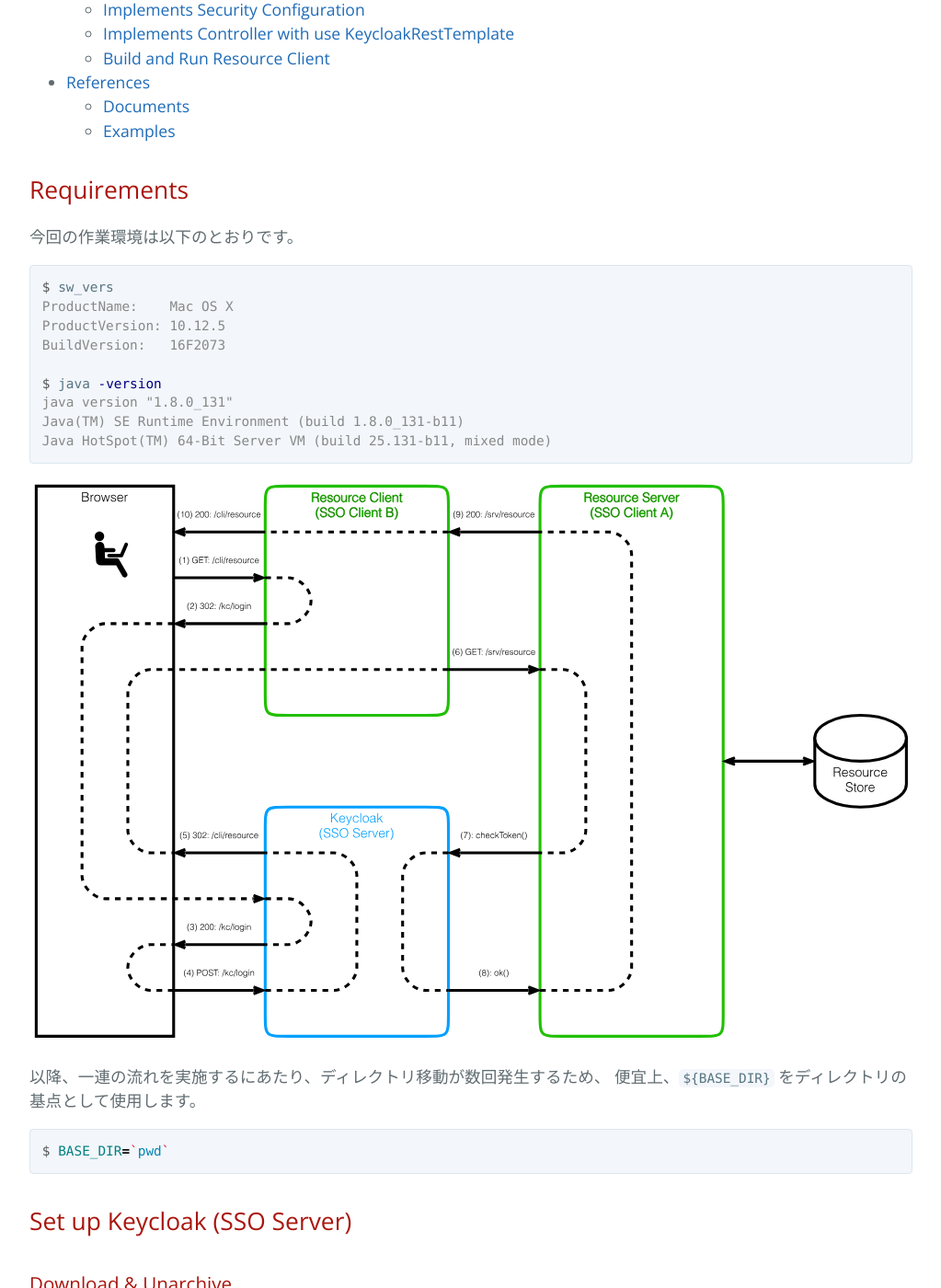
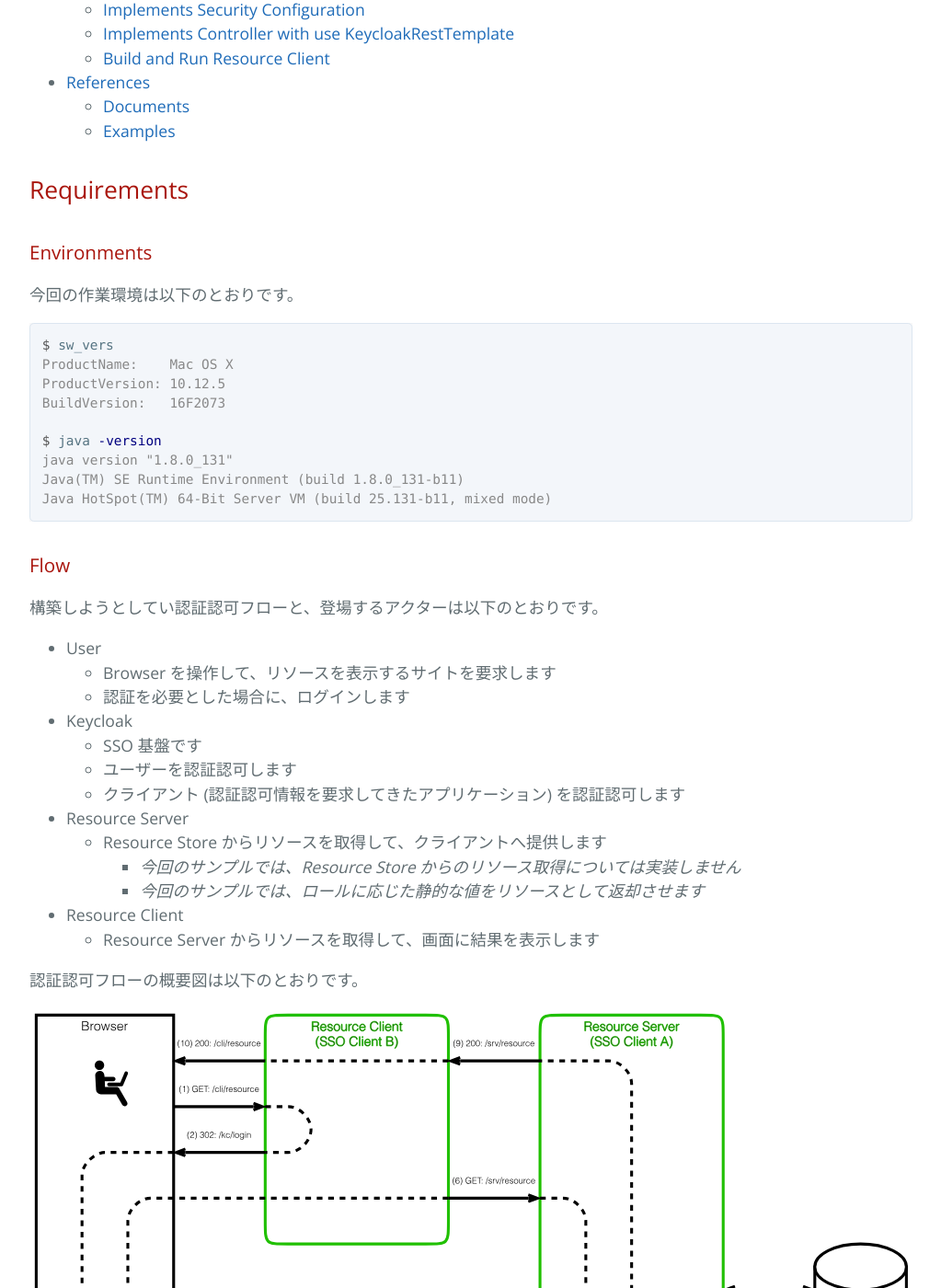
Before and after one commit to yo1000/blog.yo1000.com, a Jekyll site: the page built from _posts/2017-12-18-keycloak-example-resource-server-client.md, in a window 1280 px wide and 1400 px high, scrolled down 1052 px. Shown: the whole window at 92% size, without its empty margins (224-1247 px from the left). Built offline with Jekyll 4.4.1, drawn with Linux system fonts in a browser that asks for light colours; our own code applies the rules of GitHub Pages for plain Markdown files.

Commit message:
Update 2017-12-18-keycloak-example-resource-server-client.md

````diff
--- a/_posts/2017-12-18-keycloak-example-resource-server-client.md
+++ b/_posts/2017-12-18-keycloak-example-resource-server-client.md
@@ -40,6 +40,8 @@ SSO サーバーのセットアップと、SSO クライアントの開発を順
   - [Examples](#examples)
 
 ## Requirements
+
+### Environments
 今回の作業環境は以下のとおりです。
 
 ```console
@@ -54,8 +56,28 @@ Java(TM) SE Runtime Environment (build 1.8.0_131-b11)
 Java HotSpot(TM) 64-Bit Server VM (build 25.131-b11, mixed mode)
 ```
 
+### Flow
+構築しようとしてい認証認可フローと、登場するアクターは以下のとおりです。
+
+- User
+  - Browser を操作して、リソースを表示するサイトを要求します
+  - 認証を必要とした場合に、ログインします
+- Keycloak
+  - SSO 基盤です
+  - ユーザーを認証認可します
+  - クライアント (認証認可情報を要求してきたアプリケーション) を認証認可します
+- Resource Server
+  - Resource Store からリソースを取得して、クライアントへ提供します
+    - _今回のサンプルでは、Resource Store からのリソース取得については実装しません_
+    - _今回のサンプルでは、ロールに応じた静的な値をリソースとして返却させます_
+- Resource Client
+  - Resource Server からリソースを取得して、画面に結果を表示します
+
+認証認可フローの概要図は以下のとおりです。
+
 ![kc-resource-flow.svg]({{ site.baseurl }}/img/keycloak/kc-resource-flow.svg)
 
+### Notes
 以降、一連の流れを実施するにあたり、ディレクトリ移動が数回発生するため、
 便宜上、`${BASE_DIR}` をディレクトリの基点として使用します。
 
````
